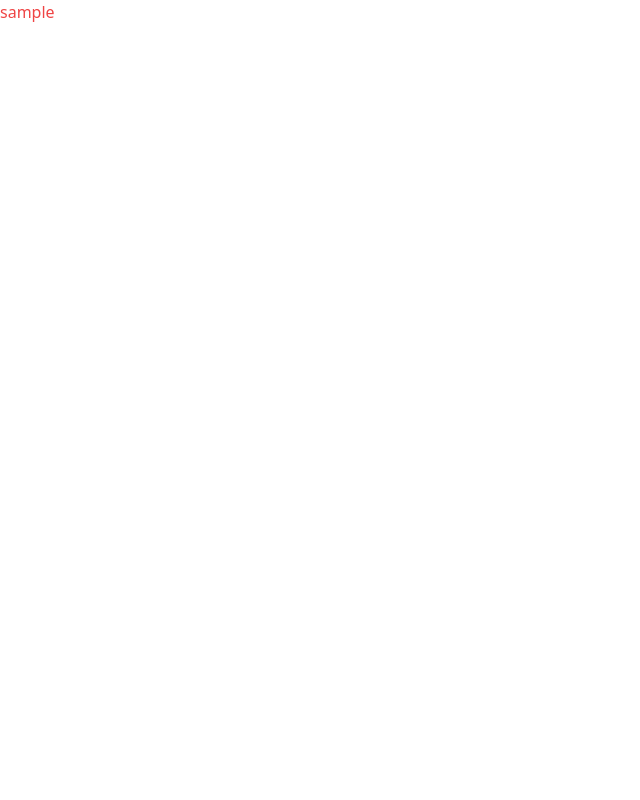
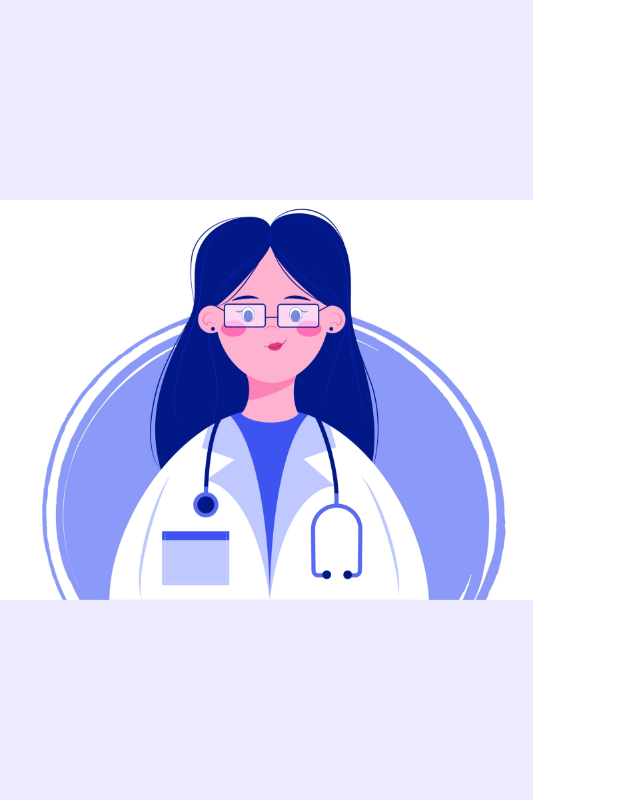
Before and after one commit to aninarafath6/gentex, a React (Create React App) app: page / in a window 1280 px wide. Shown: the whole page, without its empty margins (0-640 px from the left). Built offline with nearby package versions, Linux system fonts and the light colour scheme.

Commit message:
login setup

```diff
--- a/package.json
+++ b/package.json
@@ -8,6 +8,7 @@
     "@testing-library/user-event": "^13.2.1",
     "react": "^18.2.0",
     "react-dom": "^18.2.0",
+    "react-router-dom": "^6.4.3",
     "react-scripts": "5.0.1",
     "web-vitals": "^2.1.0"
   },
--- a/src/App.js
+++ b/src/App.js
@@ -1,8 +1,9 @@
-
+import LoginPage from "./pages/Login.page";
+import {} from "react-router-dom"
 
 function App() {
   return (
-    <h1 className='text-red-500'>sample</h1>
+    <LoginPage />
   );
 }
 
--- /dev/null
+++ b/src/pages/Login.page.jsx
@@ -0,0 +1,19 @@
+import React from 'react'
+import LoginImage from "../assets/images/login.jpg";
+
+
+function LoginPage() {
+    return (
+        <div className='flex'>
+            <div className='w-5/12 h-screen bg-violet-100 flex items-center justify-center '>
+
+                <img src={LoginImage} alt="" />
+
+            </div>
+
+
+        </div>
+    )
+}
+
+export default LoginPage
```
Also changed, not shown: src/assets/images/login.jpg (added), 1 other file (tests, documents, lock files or other folders).
